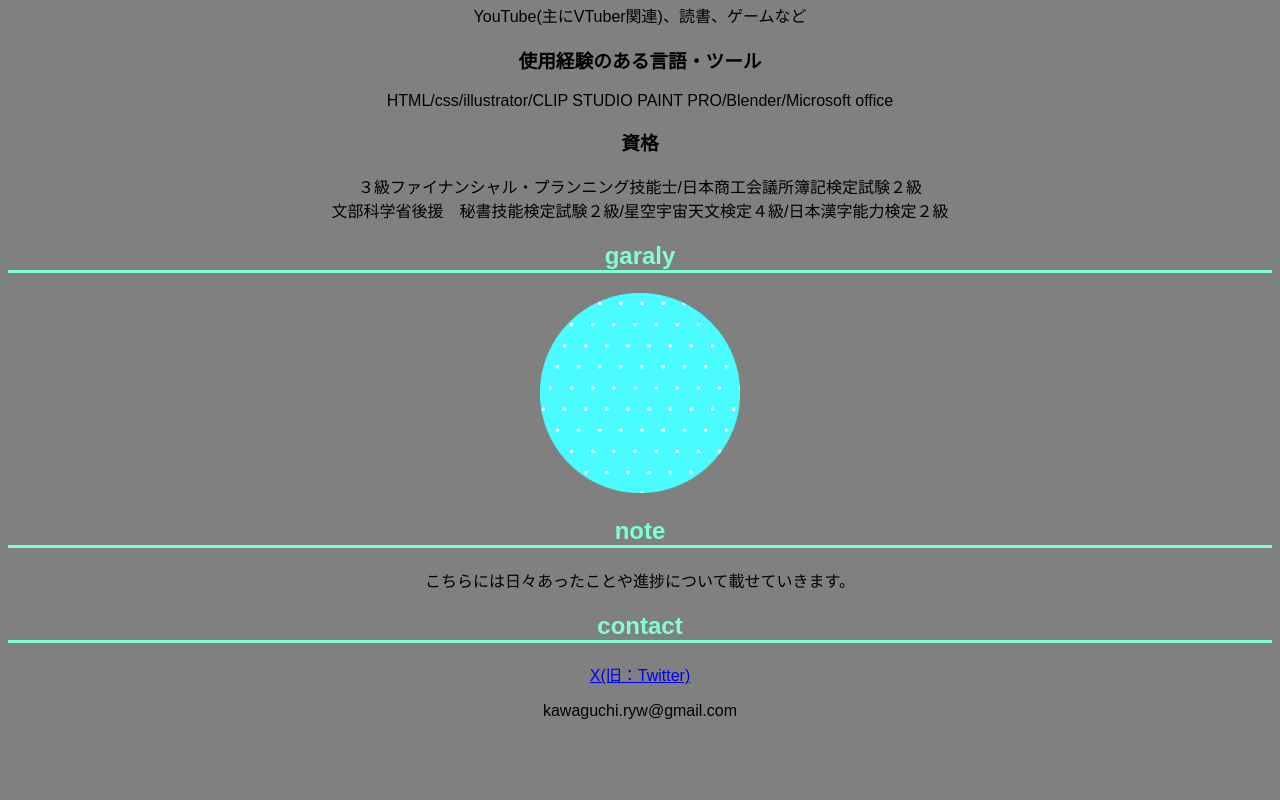
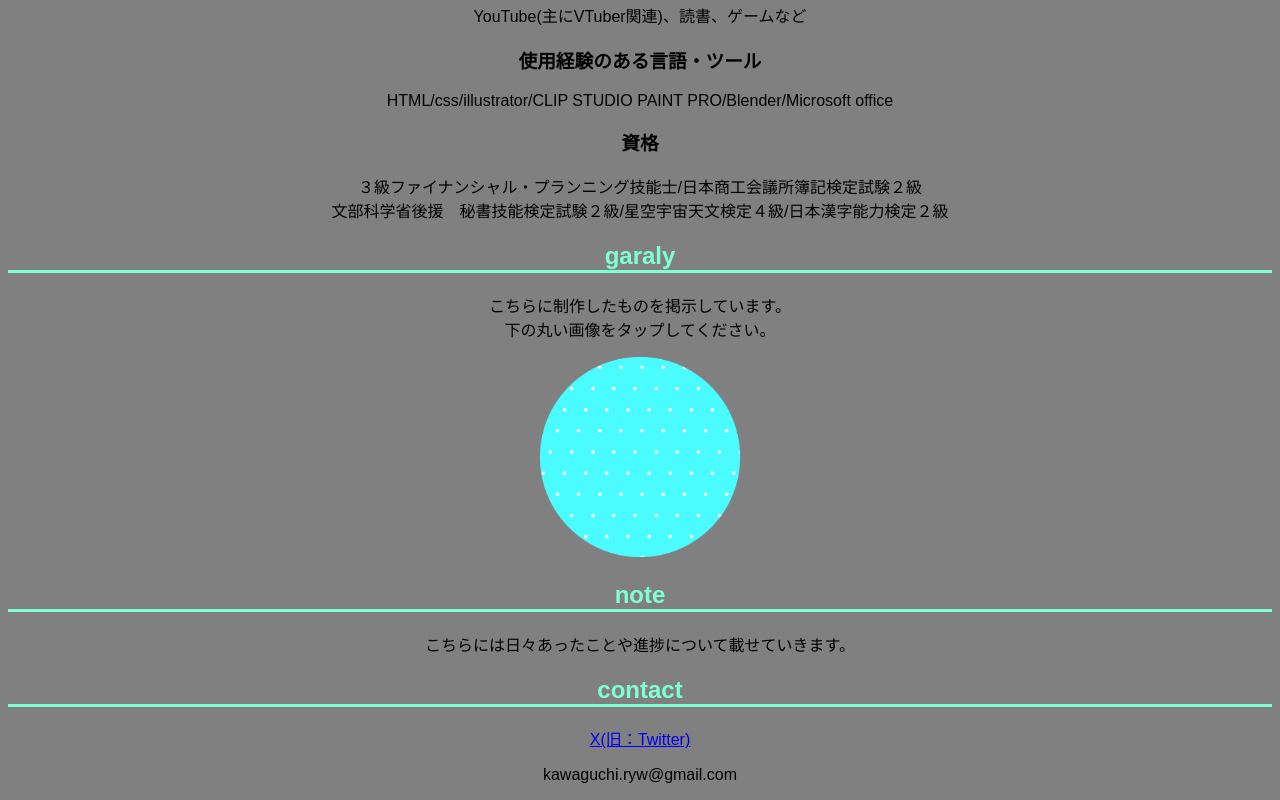
Before and after one commit to kawaguchi-ryunosuke/portfolio.yagi-ne, a plain HTML site: page index.html in a window 1280 px wide. Shown: the part 799-1599 px from the top of the page. Before the commit the page ends 1535 px from the top, so only its background shows below. Drawn offline with Linux system fonts and the light colour scheme; a web font is replaced by a local one.

Commit message:
Update index.html

```diff
--- a/index.html
+++ b/index.html
@@ -25,6 +25,7 @@
     <h3>資格</h3>
     <p>３級ファイナンシャル・プランニング技能士/日本商工会議所簿記検定試験２級<br>文部科学省後援　秘書技能検定試験２級/星空宇宙天文検定４級/日本漢字能力検定２級</p>
    <h2 class="title2">garaly</h2>
+   <p>こちらに制作したものを掲示しています。<br>下の丸い画像をタップしてください。</p>
    <a href="garaly.html"><img src="garaly.png" alt="garaly" width="200" height="200"></a>
    <h2 class="title2">note</h2>
    <p>こちらには日々あったことや進捗について載せていきます。</p>
```
